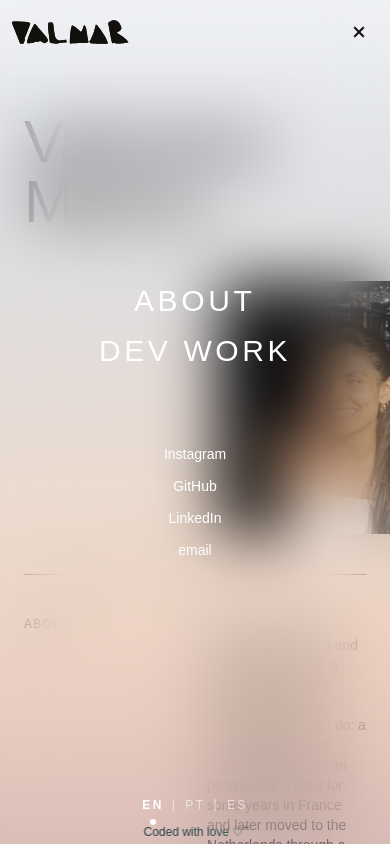
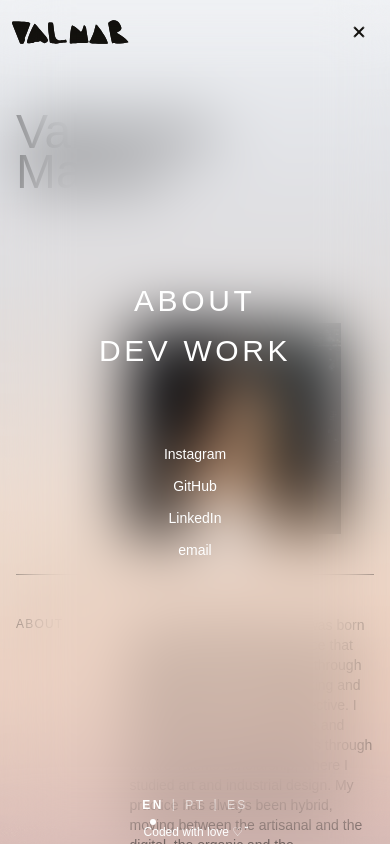
Before and after one commit to Valmarinoa/valmar-design-portfolio, a Next.js app: page /about in a window 390 px wide. Both pictures are taken after a click on the button "Open menu". Built offline with nearby package versions, Linux system fonts and the light colour scheme; a web font is replaced by a local one.

Commit message:
fixed about page for mobile

```diff
--- a/app/about/page.tsx
+++ b/app/about/page.tsx
@@ -11,14 +11,14 @@ export default function AboutPage() {
   const messages = getMessages(locale);
 
   return (
-    <main className="min-h-screen m-auto max-w-6xl w-full px-6 pb-16 pt-28 text-neutral-900">
+    <main className="min-h-screen m-auto max-w-6xl w-full px-4 pb-16 pt-28 text-neutral-900">
       <div className="mx-auto w-full  flex gap-6 h-[50vh]">
-        <div className="w-1/2 flex text-6xl">
-        <h2>Valentina Marino</h2></div>
-        <div className="w-1/2 flex relative">
-        <div className="aspect-square h-[60%] absolute bottom-0 left-0">
+        <div className="md:w-1/2 w-1/4 flex text-5xl md:text-6xl overflow-visible">
+        <h2 className="leading-10">Valentina Marino</h2></div>
+        <div className="md:w-1/2 flex-1 flex relative">
+        <div className="aspect-square h-[50%] md:h-[60%] absolute bottom-0 left-0">
         <Image
-              src="/media/me.png"
+              src="/media/me2.png"
               alt="About the creator"
               fill
               className="object-cover"
@@ -30,8 +30,8 @@ export default function AboutPage() {
       </div>
       <div className="h-[0.5px] w-full bg-neutral-900 my-10"/>
       <div className="mx-auto w-full  flex gap-6 h-[50vh]">
-        <div className="w-1/2 flex tracking-widest text-[12px]">{messages.about.about.toUpperCase()}</div>
-        <div className="w-1/2 flex relative">
+        <div className="md:w-1/2 w-1/4 flex tracking-widest text-[12px]">{messages.about.about.toUpperCase()}</div>
+        <div className="md:w-1/2 flex-1 relative">
         <p className="text-sm">{messages.about.content}</p>
         </div>
       </div>
--- a/components/ProjectGrid.tsx
+++ b/components/ProjectGrid.tsx
@@ -11,7 +11,7 @@ export default async function ProjectGrid() {
     return (
         <section className="pt-14">
             <p className="px-4 pb-10 w-full text-xl text-neutral-800 leading-snug">
-            {messages.home.intro}
+            {messages.home.desktopBlurb}
             </p>
             <div className="px-4 py-10">
                 <div className="grid grid-cols-2 gap-x-2 gap-y-10">
--- a/components/nav/DSKNavbar.tsx
+++ /dev/null
@@ -1,47 +0,0 @@
-"use client";
-
-import LogoSvg from "@/components/svg/LogoSvg";
-import { useTheme } from "@/components/providers/theme-context";
-import Link from "next/link";
-
-const menuItems = [
-  { label: "Home", ariaLabel: "Go to home page", link: "/" },
-  { label: "About", ariaLabel: "About", link: "/about" },
-  { label: "Dev Work", ariaLabel: "Work as front-end developer", link: "https://valenmarino.vercel.app/" },
-];
-
-const socialItems = [
-  { label: "Instagram", link: "https://instagram.com/vamarino.a" },
-  { label: "GitHub", link: "https://github.com/valmarino" },
-  { label: "LinkedIn", link: "https://linkedin.com/in/valentina-marino-arboleda/" },
-  { label: "email", link: "mailto:valenmarinocol@gmail.com" },
-];
-
-export default function DSKNavbar() {
-  const { theme } = useTheme();
-
-
-  return (
-
-     <div className={`hidden md:flex w-full h-8 px-8 fixed top-8 left-0 z-999 items-center justify-between ${theme.nav} mix-blend-exclusion`}>
-          <div className="flex items-center gap-6">
-            <button>About</button>
-            <a href="https://valenmarino.vercel.app/" target="_blank">Dev Work</a>
-            <button>Contact</button>
-          </div>
-
-          <div className="flex items-center gap-4">
-            <button>EN</button>
-           |
-            <button>PT</button>
-          </div>
-           <Link
-              href="/"
-              aria-label="Go to homepage"
-              className="inline-flex items-center fixed top-6 left-1/2 -translate-x-1/2 "
-            >
-              <LogoSvg className={`h-10 w-auto ${theme.nav}`} />
-            </Link>
-        </div>
-  );
-}
--- a/components/nav/StaggeredMenu.tsx
+++ b/components/nav/StaggeredMenu.tsx
@@ -308,12 +308,12 @@ export default function StaggeredMenu({
               return (
                 <li className="sm-panel-itemWrap relative overflow-hidden leading-none" key={it.label + idx}>
                   <a
-                    className={`sm-panel-item relative ${theme.text} text-3xl cursor-pointer leading-none tracking-[0.12em] uppercase inline-block no-underline`}
+                    className={`sm-panel-item relative ${theme.nav} text-3xl cursor-pointer leading-none tracking-[0.12em] uppercase inline-block no-underline`}
                     href={it.link}
                     aria-label={it.ariaLabel}
                     onClick={onClose} // ✅ closes menu after navigating
                   >
-                    <span className="sm-panel-itemLabel inline-flex items-center gap-3 origin-[50%_100%] will-change-transform">
+                    <span className="sm-panel-itemLabel inline-flex items-center gap-3 origin-[50%_100%] will-change-transform  mix-blend-exclusion">
                       {it.label}
                     </span>
                   </a>
--- a/components/nav/WithLove.tsx.tsx
+++ b/components/nav/WithLove.tsx.tsx
@@ -11,7 +11,7 @@ export default function MobileNavbar() {
 
   return (
     <div>
-      <div className="fixed bottom-0 left-1/2 -translate-x-[50%] z-9997 mix-blend-exclusion">
+      <div className="fixed bottom-0 left-1/2 -translate-x-[50%] z-9997">
         <p className={`text-xs ${theme.nav} px-3 pt-2 pb-1`}>{messages.footer.withLove}</p>
       </div>
     </div>
--- a/data/projects.ts
+++ b/data/projects.ts
@@ -838,15 +838,15 @@ const projectsData: LocalizedProject[] = [
     year: '2024',
     tagline: t(
       "Hand-painted driftwood branches",
-      "Galhos de madeira flutuante pintados à mão",
-      "Ramas de madera a la deriva pintadas a mano"
+      "Madeiras flutuantes pintados à mão",
+      "Maderas a la deriva pintadas a mano"
     ),
     description:
       t(
         "Each collected from coastal and rural landscapes, and animated by rhythm and color. A quiet game between the sacred and the everyday.",
         "Cada galho foi coletado em paisagens costeiras e rurais, e animado por ritmo e cor. Um jogo silencioso entre o sagrado e o cotidiano."
         ,
-        "Cada rama fue recogida en paisajes costeros y rurales, y animada por ritmo y color. Un juego silencioso entre lo sagrado y lo cotidiano."
+        "Cada pedazo de madera fue recogido en paisajes costeros y rurales, animados por ritmo y color, transformandose esculpturas. Un juego silencioso entre lo sagrado y lo cotidiano."
       ),
     videoThumbnail: '',
     heroMedia: '/media/2.png',
```
Also changed, not shown: public/media/me.png (deleted), public/media/me2.png (added).
